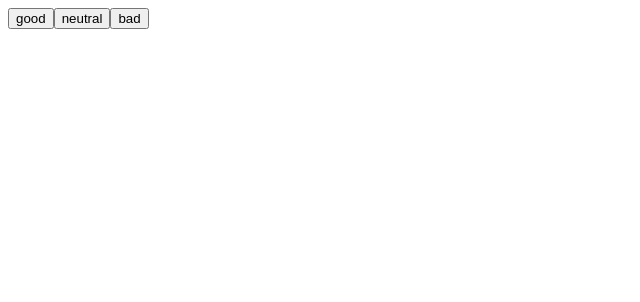
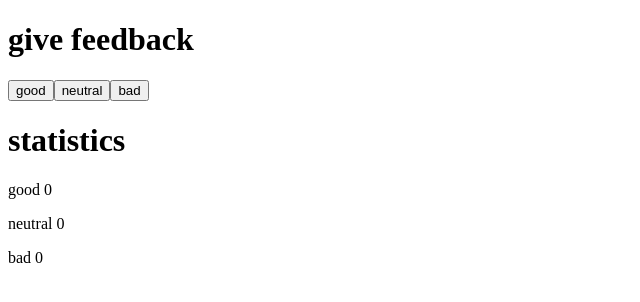
Before and after one commit to AnnamariKoo/02-unicafe2, a React (Vite) app: page / in a window 1280 px wide. Shown: the top 302 px of the page, without its empty margins (0-640 px from the left). Built offline with nearby package versions, Linux system fonts and the light colour scheme.

Commit message:
Painikkeiden klikkausten määrä näkyy omissa kohdissaan.

```diff
--- a/src/App.jsx
+++ b/src/App.jsx
@@ -1,4 +1,6 @@
 import { useState } from "react";
+
+const Statistics = (props) => <div> {props.value} </div>;
 
 const Button = ({ handleClick, text }) => (
   <button onClick={handleClick}>{text}</button>
@@ -10,26 +12,31 @@ const App = () => {
   const [neutral, setNeutral] = useState(0);
   const [bad, setBad] = useState(0);
 
-  const handleGoodClick = () => {
-    setAll(allClicks.concat("G"));
+  const goodClick = () => {
+    console.log("Jihuu");
     setGood(good + 1);
   };
 
-  const handleNeutralClick = () => {
-    setAll(allClicks.concat("N"));
+  const neutralClick = () => {
+    console.log("oukkidoukki");
     setNeutral(neutral + 1);
   };
 
-  const handleBadClick = () => {
-    setAll(allClicks.concat("B"));
+  const badClick = () => {
+    console.log("nyyh");
     setBad(bad + 1);
   };
 
   return (
     <div>
-      <Button handleClick={handleGoodClick} text="good" />
-      <Button handleClick={handleNeutralClick} text="neutral" />
-      <Button handleClick={handleBadClick} text="bad" />
+      <h1>give feedback</h1>
+      <Button handleClick={goodClick} text="good" />
+      <Button handleClick={neutralClick} text="neutral" />
+      <Button handleClick={badClick} text="bad" />
+      <h1>statistics</h1>
+      <p>good {good}</p>
+      <p>neutral {neutral}</p>
+      <p>bad {bad}</p>
     </div>
   );
 };
```
